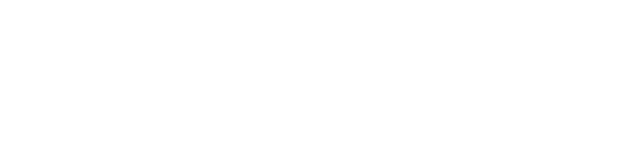
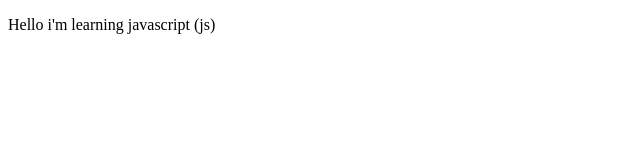
Before and after one commit to Ragu-Ritu/scalercourse01, a plain HTML site: page Scaler Course/Module 7/index.html in a window 1280 px wide. Shown: the whole page, without its empty margins (0-640 px from the left). Drawn offline with Linux system fonts and the light colour scheme.

Commit message:
added a new line in the HTML code

```diff
--- a/Scaler Course/Module 7/index.html
+++ b/Scaler Course/Module 7/index.html
@@ -6,7 +6,7 @@
     <title>Document</title>
 </head>
 <body>
-
+    <p>Hello i'm learning javascript (js)</p>
     <script src="./main.js"></script>
 </body>
 </html>
```
